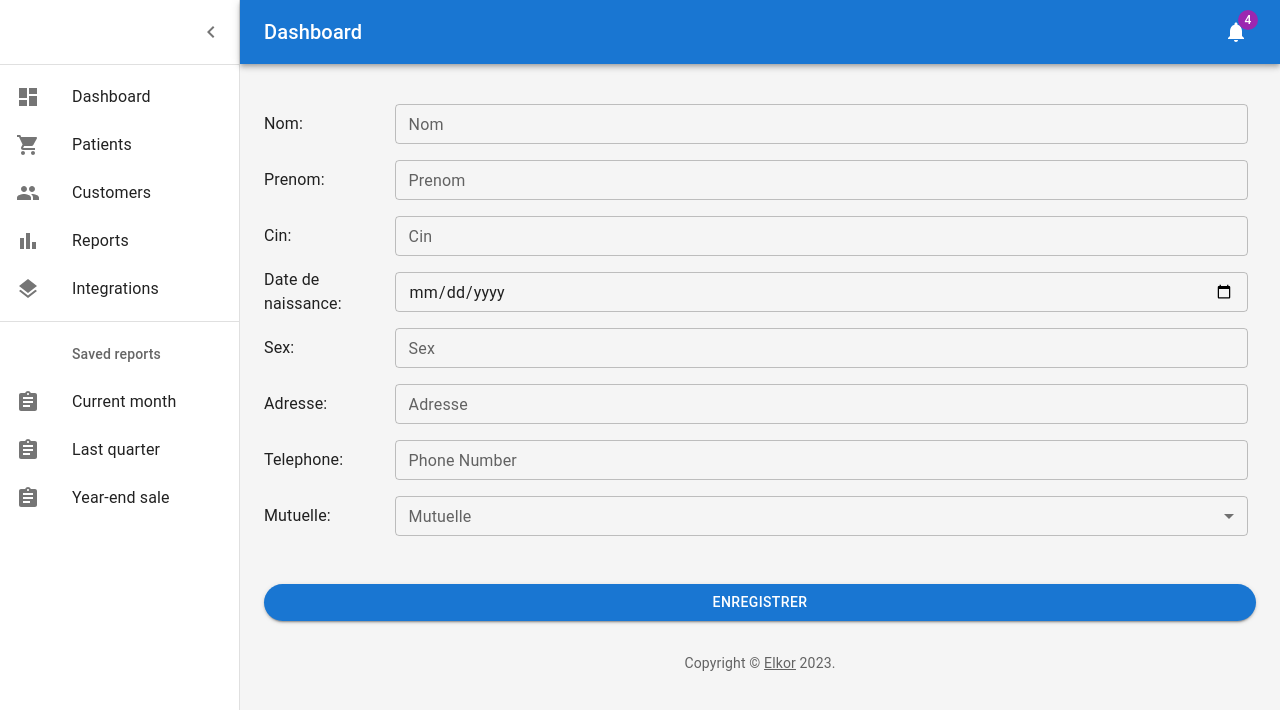
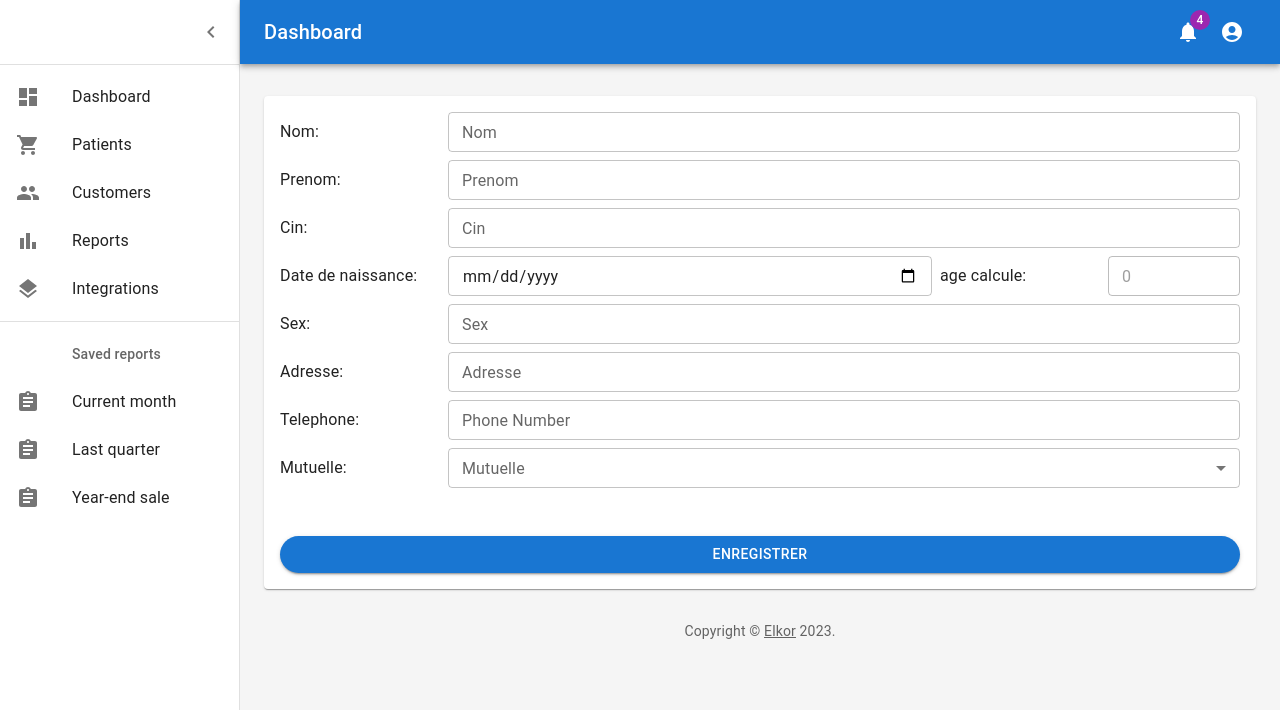
Before and after one commit to pkerguy96/react-api, a React (Vite) app: page /AddPatient in a window 1280 px wide. Shown: the top 710 px of the page. Built offline with nearby package versions, Linux system fonts and the light colour scheme; sample sign-in values are in the browser's storage.

Commit message:
adding new stuff ( notifications/profile)

```diff
--- a/src/Dashboard.tsx
+++ b/src/Dashboard.tsx
@@ -11,8 +11,7 @@ import Divider from "@mui/material/Divider";
 import IconButton from "@mui/material/IconButton";
 import Badge from "@mui/material/Badge";
 import Container from "@mui/material/Container";
-import Grid from "@mui/material/Grid";
-import Paper from "@mui/material/Paper";
+
 import Link from "@mui/material/Link";
 import MenuIcon from "@mui/icons-material/Menu";
 import ChevronLeftIcon from "@mui/icons-material/ChevronLeft";
@@ -20,6 +19,8 @@ import NotificationsIcon from "@mui/icons-material/Notifications";
 import { mainListItems, secondaryListItems } from "./ListItems";
 import { useEffect } from "react";
 import { useNavigate } from "react-router";
+
+import AdminProfile from "./components/AdminProfile";
 
 function Copyright(props: any) {
   return (
@@ -142,6 +143,7 @@ export default function Dashboard(Props: React.PropsWithChildren) {
                 <NotificationsIcon />
               </Badge>
             </IconButton>
+            <AdminProfile />
           </Toolbar>
         </AppBar>
         <Drawer variant="permanent" open={open}>
--- a/src/components/AddPatient.tsx
+++ b/src/components/AddPatient.tsx
@@ -4,12 +4,15 @@ import {
   FormControl,
   InputLabel,
   MenuItem,
+  Paper,
   Select,
   TextField,
 } from "@mui/material";
 import { useForm, SubmitHandler, Controller } from "react-hook-form";
 import axiosInstance from "../Http";
-
+import { useState } from "react";
+import Snackbar from "@mui/material/Snackbar";
+import MuiAlert from "@mui/material/Alert";
 interface Props {
   nom: string;
   prenom: string;
@@ -19,8 +22,16 @@ interface Props {
   address: string;
   phoneNumber?: string;
   mutuelle: string;
+  agecalc: string;
 }
 const AddPatient = () => {
+  const [snackbarOpen, setSnackbarOpen] = useState(false);
+  const [snackbarMessage, setSnackbarMessage] = useState("");
+  const [snackbarSeverity, setSnackbarSeverity] = useState<
+    "success" | "error" | "warning" | "info" | undefined
+  >(undefined);
+
+  const [age, setAge] = useState(0);
   const {
     handleSubmit,
     control,
@@ -36,6 +47,7 @@ const AddPatient = () => {
       address: "",
       phoneNumber: "",
       mutuelle: "",
+      agecalc: "",
     },
   }); // Specify Props as the generic type for useForm
   const customErrorMessages = {
@@ -73,23 +85,81 @@ const AddPatient = () => {
         "http://127.0.0.1:8000/api/v1/Patient",
         data
       );
-      console.log("API response:", response.data);
+      setSnackbarOpen(true);
+      setSnackbarMessage("Patient added successfully");
+      setSnackbarSeverity("success");
     } catch (error) {
-      // Handle any error that may occur during the API request
-      console.error("Error submitting form:", error);
+      setSnackbarOpen(false);
+      setSnackbarMessage("Oops something went wrong");
+      setSnackbarSeverity("error");
     }
   };
 
+  function calculateAge(dateString: string) {
+    // Split the date string into year, month, and day
+    const [year, month, day] = dateString.split("-").map(Number);
+
+    // Get the current date
+    const currentDate = new Date();
+
+    // Calculate the birth date
+    const birthDate = new Date(year, month - 1, day);
+
+    // Calculate the age
+    let age = currentDate.getFullYear() - birthDate.getFullYear();
+
+    // Adjust the age if the current month and day are earlier than the birth month and day
+    if (
+      currentDate.getMonth() < birthDate.getMonth() ||
+      (currentDate.getMonth() === birthDate.getMonth() &&
+        currentDate.getDate() < birthDate.getDate())
+    ) {
+      age--;
+    }
+    return age;
+  }
+
+  // Watch the 'date' field and calculate age whenever it changes
+
+  register("date", {
+    onChange: (e) => {
+      const age = calculateAge(e.target.value);
+      setAge(age); // Set the 'age' field in the form with the calculated age
+    },
+  });
+
   return (
+    <Paper className="p-4">
+      <Snackbar
+        open={snackbarOpen}
+        autoHideDuration={3000} // Adjust the duration for how long the snackbar should be displayed
+        onClose={() => setSnackbarOpen(false)}
+        anchorOrigin={{
+          vertical: "top", // Set the vertical position to top
+          horizontal: "right", // Set the horizontal position to right
+        }}
+      >
+        <MuiAlert
+          elevation={6}
+          variant="filled"
+          onClose={() => setSnackbarOpen(false)}
+          severity={snackbarSeverity}
+        >
+          {snackbarMessage}
+        </MuiAlert>
+      </Snackbar>
       <Box
         component="form"
         noValidate
         autoComplete="off"
         onSubmit={handleSubmit(onSubmit)}
+        className="w-full flex flex-col gap-2"
       >
-      <Box className="flex items-center">
-        <span className="w-24 mr-1 sm:mr-10">Nom:</span>
-        <FormControl fullWidth sx={{ m: 1 }}>
+        <Box className="w-full flex flex-col gap-2 md:flex-row md:flex-wrap items-center">
+          <label htmlFor="nom" className="w-full md:w-[160px]">
+            Nom:
+          </label>
+          <FormControl className="w-full md:flex-1">
             <Controller
               name="nom"
               control={control}
@@ -97,7 +167,7 @@ const AddPatient = () => {
               render={({ field }) => (
                 <TextField
                   {...field}
-                id="outlined-required"
+                  id="nom"
                   label="Nom"
                   size="small"
                   error={!!errors.nom} // Add error prop based on whether the field has an error
@@ -107,9 +177,11 @@ const AddPatient = () => {
             />
           </FormControl>
         </Box>
-      <Box className="flex items-center">
-        <span className="w-24 mr-1 sm:mr-10">Prenom:</span>
-        <FormControl fullWidth sx={{ m: 1 }}>
+        <Box className="w-full flex flex-col gap-2 md:flex-row md:flex-wrap items-center">
+          <label htmlFor="nom" className="w-full md:w-[160px]">
+            Prenom:
+          </label>
+          <FormControl className="w-full md:flex-1">
             <Controller
               name="prenom"
               control={control}
@@ -127,9 +199,11 @@ const AddPatient = () => {
             />
           </FormControl>
         </Box>
-      <Box className="flex items-center">
-        <span className="w-24 mr-1 sm:mr-10">Cin:</span>
-        <FormControl fullWidth sx={{ m: 1 }}>
+        <Box className="w-full flex flex-col gap-2 md:flex-row md:flex-wrap items-center">
+          <label htmlFor="nom" className="w-full md:w-[160px]">
+            Cin:
+          </label>
+          <FormControl className="w-full md:flex-1">
             <Controller
               name="cin"
               control={control}
@@ -147,9 +221,12 @@ const AddPatient = () => {
             />
           </FormControl>
         </Box>
-      <Box className="flex items-center ">
-        <span className="w-24 mr-1 sm:mr-10">Date de naissance:</span>
-        <FormControl fullWidth sx={{ m: 1 }}>
+        <Box className="w-full flex flex-col gap-2 md:flex-row md:flex-wrap items-center">
+          <Box className="w-full md:flex-1 flex flex-col gap-2 md:flex-row md:flex-wrap items-center">
+            <label htmlFor="nom" className="w-full md:w-[160px]">
+              Date de naissance:
+            </label>
+            <FormControl className="w-full md:flex-1">
               <Controller
                 name="date"
                 control={control}
@@ -167,9 +244,32 @@ const AddPatient = () => {
               />
             </FormControl>
           </Box>
-      <Box className="flex items-center">
-        <span className="w-24 mr-1 sm:mr-10">Sex:</span>
-        <FormControl fullWidth sx={{ m: 1 }}>
+          <Box className="w-full md:w-[300px] flex flex-col gap-2 md:flex-row md:flex-wrap items-center">
+            <label htmlFor="nom" className="w-full md:w-[160px]">
+              age calcule:
+            </label>
+            <FormControl className="w-full md:flex-1">
+              <Controller
+                name="agecalc"
+                control={control}
+                render={({ field }) => (
+                  <TextField
+                    {...field}
+                    id="outlined-required"
+                    disabled
+                    size="small"
+                    value={age}
+                  />
+                )}
+              />
+            </FormControl>
+          </Box>
+        </Box>
+        <Box className="w-full flex flex-col gap-2 md:flex-row md:flex-wrap items-center">
+          <label htmlFor="nom" className="w-full md:w-[160px]">
+            Sex:
+          </label>
+          <FormControl className="w-full md:flex-1">
             <Controller
               name="sex"
               control={control}
@@ -187,9 +287,11 @@ const AddPatient = () => {
             />
           </FormControl>
         </Box>
-      <Box className="flex items-center">
-        <span className="w-24 mr-1 sm:mr-10">Adresse:</span>
-        <FormControl fullWidth sx={{ m: 1 }}>
+        <Box className="w-full flex flex-col gap-2 md:flex-row md:flex-wrap items-center">
+          <label htmlFor="nom" className="w-full md:w-[160px]">
+            Adresse:
+          </label>
+          <FormControl className="w-full md:flex-1">
             <Controller
               name="address"
               control={control}
@@ -207,9 +309,11 @@ const AddPatient = () => {
             />
           </FormControl>
         </Box>
-      <Box className="flex items-center">
-        <span className="w-24 mr-1 sm:mr-10">Telephone:</span>
-        <FormControl fullWidth sx={{ m: 1 }}>
+        <Box className="w-full flex flex-col gap-2 md:flex-row md:flex-wrap items-center">
+          <label htmlFor="nom" className="w-full md:w-[160px]">
+            Telephone:
+          </label>
+          <FormControl className="w-full md:flex-1">
             <Controller
               name="phoneNumber"
               control={control}
@@ -228,9 +332,11 @@ const AddPatient = () => {
             />
           </FormControl>
         </Box>
-      <Box className="flex items-center">
-        <span className="w-24 mr-1 sm:mr-10">Mutuelle:</span>
-        <FormControl fullWidth sx={{ m: 1 }} size="small">
+        <Box className="w-full flex flex-col gap-2 md:flex-row md:flex-wrap items-center">
+          <label htmlFor="nom" className="w-full md:w-[160px]">
+            Mutuelle:
+          </label>
+          <FormControl className="w-full md:flex-1" size="small">
             <InputLabel id="demo-select-small-label">Mutuelle</InputLabel>
             <Controller
               name="mutuelle"
@@ -266,7 +372,14 @@ const AddPatient = () => {
           </Button>
         </Box>
       </Box>
+    </Paper>
   );
 };
 
 export default AddPatient;
+function watch(arg0: string) {
+  throw new Error("Function not implemented.");
+}
+function setValue(arg0: string, arg1: string) {
+  throw new Error("Function not implemented.");
+}
--- /dev/null
+++ b/src/components/AdminProfile.tsx
@@ -0,0 +1,54 @@
+import { AccountCircle } from "@mui/icons-material";
+import { Avatar, Box, Button, IconButton, Menu, MenuItem } from "@mui/material";
+import { deepOrange } from "@mui/material/colors";
+import React, { useState } from "react";
+
+const AdminProfile = () => {
+  const [anchorEl, setAnchorEl] = useState<null | HTMLElement>(null);
+  const open = Boolean(anchorEl);
+  // Handle menu open
+  const handleMenu = (event: React.MouseEvent<HTMLElement>) => {
+    setAnchorEl(event.currentTarget);
+  };
+  const handleClick = (event: React.MouseEvent<HTMLButtonElement>) => {
+    setAnchorEl(event.currentTarget);
+  };
+  // Handle menu close
+  const handleClose = () => {
+    setAnchorEl(null);
+  };
+  return (
+    <Box className="">
+      <IconButton
+        size="large"
+        aria-label="account of current user"
+        aria-controls="menu-appbar"
+        aria-haspopup="true"
+        onClick={handleMenu}
+        color="inherit"
+      >
+        <AccountCircle />
+      </IconButton>
+      <Menu
+        id="menu-appbar"
+        anchorEl={anchorEl}
+        anchorOrigin={{
+          vertical: "bottom", // Adjust the vertical position to bottom
+          horizontal: "right",
+        }}
+        keepMounted
+        transformOrigin={{
+          vertical: "top", // Adjust the vertical position to top
+          horizontal: "right",
+        }}
+        open={Boolean(anchorEl)}
+        onClose={handleClose}
+      >
+        <MenuItem onClick={handleClose}>Profile</MenuItem>
+        <MenuItem onClick={handleClose}>Logout</MenuItem>
+      </Menu>
+    </Box>
+  );
+};
+
+export default AdminProfile;
--- a/src/components/DataTable.tsx
+++ b/src/components/DataTable.tsx
@@ -20,45 +20,43 @@ import Switch from "@mui/material/Switch";
 import DeleteIcon from "@mui/icons-material/Delete";
 import FilterListIcon from "@mui/icons-material/FilterList";
 import { visuallyHidden } from "@mui/utils";
+import axiosInstance from "../Http";
 
 interface Data {
-  calories: number;
-  carbs: number;
-  fat: number;
-  name: string;
-  protein: number;
+  nom: string;
+  prenom: string;
+  cin: string;
+  date: string;
+  address: string;
+  sex: string;
+  phoneNumber: string;
+  mutuelle: string;
 }
 
 function createData(
-  name: string,
-  calories: number,
-  fat: number,
-  carbs: number,
-  protein: number
+  nom: string,
+  prenom: string,
+  cin: string,
+  date: string,
+  address: string,
+  sex: string,
+  phoneNumber: string,
+  mutuelle: string
 ): Data {
   return {
-    name,
-    calories,
-    fat,
-    carbs,
-    protein,
+    nom,
+    prenom,
+    cin,
+    date,
+    address,
+    sex,
+    phoneNumber,
+    mutuelle,
   };
 }
 
 const rows = [
-  createData("CupcakeCupcakeCupcakeCupcakeCupcakeCupcake", 305, 3.7, 67, 4.3),
-  createData("Donut", 452, 25.0, 51, 4.9),
-  createData("Eclair", 262, 16.0, 24, 6.0),
-  createData("Frozen yoghurt", 159, 6.0, 24, 4.0),
-  createData("Gingerbread", 356, 16.0, 49, 3.9),
-  createData("Honeycomb", 408, 3.2, 87, 6.5),
-  createData("Ice cream sandwich", 237, 9.0, 37, 4.3),
-  createData("Jelly Bean", 375, 0.0, 94, 0.0),
-  createData("KitKat", 518, 26.0, 65, 7.0),
-  createData("Lollipop", 392, 0.2, 98, 0.0),
-  createData("Marshmallow", 318, 0, 81, 2.0),
-  createData("Nougat", 360, 19.0, 9, 37.0),
-  createData("Oreo", 437, 18.0, 63, 4.0),
+  createData("aymen", "elkor", "305", "3.7", "67", "4.3", "dddd", "dddd"),
 ];
 
 function descendingComparator<T>(a: T, b: T, orderBy: keyof T) {
@@ -113,34 +111,52 @@ interface HeadCell {
 
 const headCells: readonly HeadCell[] = [
   {
-    id: "name",
+    id: "nom",
     numeric: false,
     disablePadding: true,
-    label: "Dessert (100g serving)",
+    label: "Nom",
   },
   {
-    id: "calories",
+    id: "prenom",
     numeric: true,
     disablePadding: false,
-    label: "Calories",
+    label: "Prenom",
   },
   {
-    id: "fat",
+    id: "cin",
     numeric: true,
     disablePadding: false,
-    label: "Fat (g)",
+    label: "Cin",
   },
   {
-    id: "carbs",
+    id: "date",
     numeric: true,
     disablePadding: false,
-    label: "Carbs (g)",
+    label: "Date",
   },
   {
-    id: "protein",
+    id: "address",
     numeric: true,
     disablePadding: false,
-    label: "Protein (g)",
+    label: "Address",
+  },
+  {
+    id: "sex",
+    numeric: true,
+    disablePadding: false,
+    label: "Sex",
+  },
+  {
+    id: "phoneNumber",
+    numeric: true,
+    disablePadding: false,
+    label: "Telephone",
+  },
+  {
+    id: "mutuelle",
+    numeric: true,
+    disablePadding: false,
+    label: "Mutuelle",
   },
 ];
 
@@ -247,7 +263,7 @@ function EnhancedTableToolbar(props: EnhancedTableToolbarProps) {
           id="tableTitle"
           component="div"
         >
-          Nutrition
+          Liste des patients
         </Typography>
       )}
       {numSelected > 0 ? (
@@ -269,12 +285,25 @@ function EnhancedTableToolbar(props: EnhancedTableToolbarProps) {
 
 export default function EnhancedTable() {
   const [order, setOrder] = React.useState<Order>("asc");
-  const [orderBy, setOrderBy] = React.useState<keyof Data>("calories");
+  const [orderBy, setOrderBy] = React.useState<keyof Data | null>(null);
   const [selected, setSelected] = React.useState<readonly string[]>([]);
   const [page, setPage] = React.useState(0);
+  const [rows, setRows] = React.useState<Data[]>([]); // Store the patient data here
 
-  const [rowsPerPage, setRowsPerPage] = React.useState(5);
-
+  const [rowsPerPage, setRowsPerPage] = React.useState(25);
+  React.useEffect(() => {
+    // Fetch all patients from the API
+    axiosInstance
+      .get("http://127.0.0.1:8000/api/v1/Patient")
+      .then((response) => {
+        // Set the fetched patient data to the state
+        setRows(response.data.data);
+        setRowsPerPage(5);
+      })
+      .catch((error) => {
+        console.error("Error fetching patients:", error);
+      });
+  }, []);
   const handleRequestSort = (
     event: React.MouseEvent<unknown>,
     property: keyof Data
@@ -286,7 +315,7 @@ export default function EnhancedTable() {
 
   const handleSelectAllClick = (event: React.ChangeEvent<HTMLInputElement>) => {
     if (event.target.checked) {
-      const newSelected = rows.map((n) => n.name);
+      const newSelected = rows.map((n) => n.nom);
       setSelected(newSelected);
       return;
     }
@@ -355,17 +384,17 @@ export default function EnhancedTable() {
             />
             <TableBody>
               {visibleRows.map((row, index) => {
-                const isItemSelected = isSelected(row.name);
+                const isItemSelected = isSelected(row.nom);
                 const labelId = `enhanced-table-checkbox-${index}`;
 
                 return (
                   <TableRow
                     hover
-                    onClick={(event) => handleClick(event, row.name)}
+                    onClick={(event) => handleClick(event, row.nom)}
                     role="checkbox"
                     aria-checked={isItemSelected}
                     tabIndex={-1}
-                    key={row.name}
+                    key={row.nom + index}
                     selected={isItemSelected}
                     sx={{ cursor: "pointer" }}
                   >
@@ -384,12 +413,16 @@ export default function EnhancedTable() {
                       scope="row"
                       padding="none"
                     >
-                      {row.name}
+                      {row.nom}
                     </TableCell>
-                    <TableCell align="right">{row.calories}</TableCell>
-                    <TableCell align="right">{row.fat}</TableCell>
-                    <TableCell align="right">{row.carbs}</TableCell>
-                    <TableCell align="right">{row.protein}</TableCell>
+
+                    <TableCell align="right">{row.prenom}</TableCell>
+                    <TableCell align="right">{row.cin}</TableCell>
+                    <TableCell align="right">{row.date}</TableCell>
+                    <TableCell align="right">{row.address}</TableCell>
+                    <TableCell align="right">{row.sex}</TableCell>
+                    <TableCell align="right">{row.phoneNumber}</TableCell>
+                    <TableCell align="right">{row.mutuelle}</TableCell>
                   </TableRow>
                 );
               })}
@@ -404,7 +437,7 @@ export default function EnhancedTable() {
         <TablePagination
           rowsPerPageOptions={[5, 10, 25]}
           component="div"
-          count={rows.length}
+          count={rows.length || 0}
           rowsPerPage={rowsPerPage}
           page={page}
           onPageChange={handleChangePage}
```
Also changed, not shown: src/components/AddButton.tsx (+5 -4 lines). Lines whose indentation alone changed are shown as unchanged.
